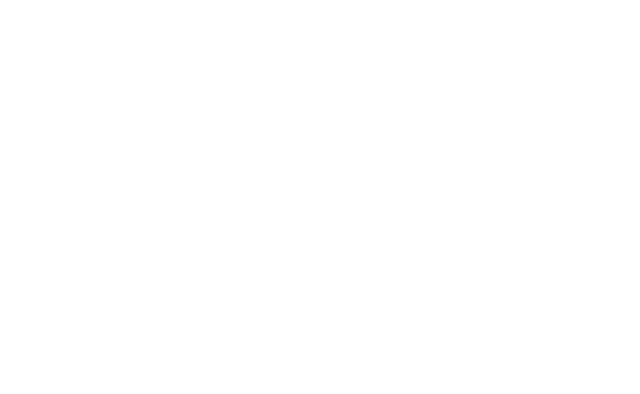
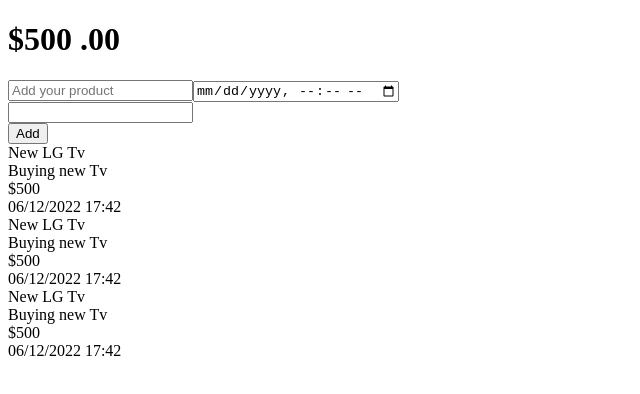
Before and after one commit to karmeensec/money-tracking-mern-stack, a React (Vite) app: page / in a window 1280 px wide. Shown: the top 394 px of the page, without its empty margins (0-640 px from the left). Built offline with nearby package versions, Linux system fonts and the light colour scheme.

Commit message:
main structure

```diff
--- a/src/App.jsx
+++ b/src/App.jsx
@@ -4,7 +4,77 @@
 function App() {
 
   return (
-    <div></div>
+
+    <div className='app'>
+
+      <h1>$500 <span>.00</span> </h1>
+
+      <form>
+
+        <div className='search-container'>
+          <input type="text" name="" id="" placeholder='Add your product' />
+          <input type="datetime-local" name="" id="" />
+        </div>
+
+        <div className='description-container'>
+          <input type="text" name="" id="" />
+        </div>
+
+        <button type="submit">Add</button>
+
+      </form>
+
+      <div className='transactions'>
+
+        <div className='transaction'>
+
+          <div className='left'>
+
+            <div className='product-name'>New LG Tv</div>
+            <div className='description'>Buying new Tv</div>
+          </div>
+
+          <div className='right'>
+            <div className='price'>$500</div>
+            <div className='datetime'>06/12/2022 17:42</div>
+          </div>
+
+        </div>
+
+        <div className='transaction'>
+
+          <div className='left'>
+
+            <div className='product-name'>New LG Tv</div>
+            <div className='description'>Buying new Tv</div>
+          </div>
+
+          <div className='right'>
+            <div className='price'>$500</div>
+            <div className='datetime'>06/12/2022 17:42</div>
+          </div>
+
+        </div>
+
+        <div className='transaction'>
+
+          <div className='left'>
+
+            <div className='product-name'>New LG Tv</div>
+            <div className='description'>Buying new Tv</div>
+          </div>
+
+          <div className='right'>
+            <div className='price'>$500</div>
+            <div className='datetime'>06/12/2022 17:42</div>
+          </div>
+
+        </div>
+
+      </div>
+
+    </div>
+
   )
 }
 
```
